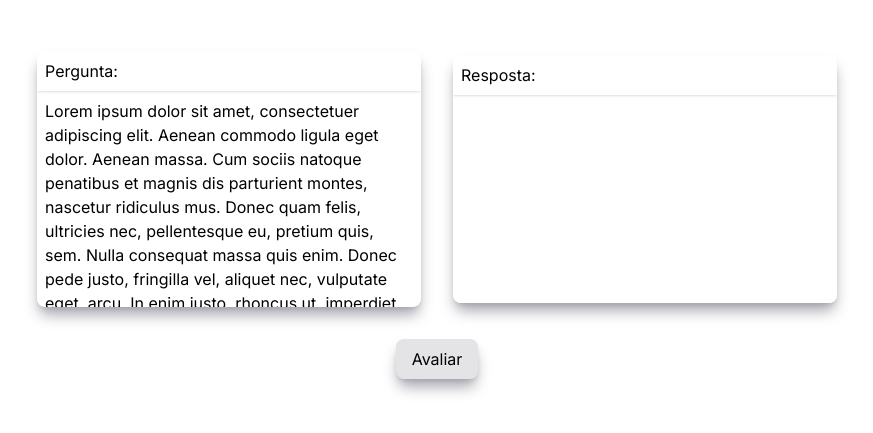
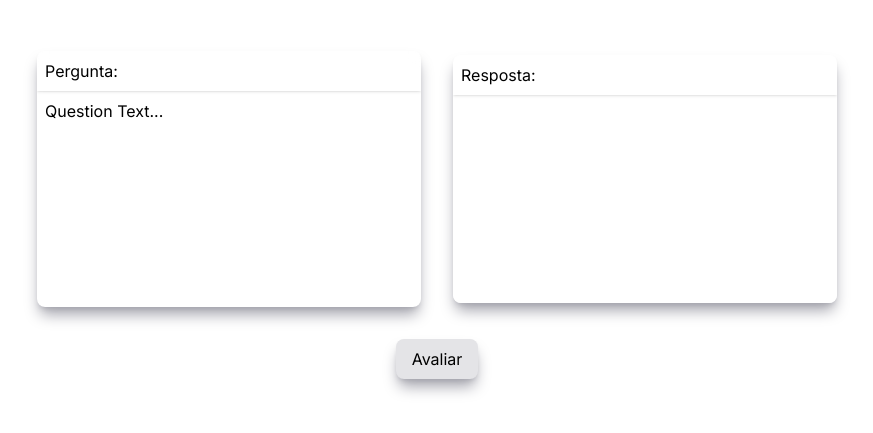
Before and after one commit to Gabriel-AB/ufrpe-answer-analyser, a Next.js app in the folder frontend/: page / in a window 1280 px wide. Shown: the part 185-618 px from the top of the page, without its empty margins (203-1076 px from the left). Built offline with nearby package versions, Linux system fonts and the light colour scheme.

Commit message:
feat: improve button animation

```diff
--- a/frontend/src/app/page.tsx
+++ b/frontend/src/app/page.tsx
@@ -7,7 +7,7 @@ export default function Home() {
             Pergunta:
           </div>
           <span className="p-2">
-            Lorem ipsum dolor sit amet, consectetuer adipiscing elit. Aenean commodo ligula eget dolor. Aenean massa. Cum sociis natoque penatibus et magnis dis parturient montes, nascetur ridiculus mus. Donec quam felis, ultricies nec, pellentesque eu, pretium quis, sem. Nulla consequat massa quis enim. Donec pede justo, fringilla vel, aliquet nec, vulputate eget, arcu. In enim justo, rhoncus ut, imperdiet a, venenatis vitae, justo. Nullam dictum felis eu pede mollis pretium. Integer tincidunt. Cras dapibus. Vivamus elementum semper nisi. Aenean vulputate eleifend tellus. Aenean leo ligula, porttitor eu, consequat vitae, eleifend ac, enim. Aliquam lorem ante, dapibus in, viverra quis, feugiat a, tellus. Phasellus viverra nulla ut metus varius laoreet. Quisque rutrum. Aenean imperdiet. Etiam ultricies nisi vel augue. Curabitur ullamcorper ultricies nisi. Nam eget dui. Etiam rhoncus. Maecenas tempus, tellus eget condimentum rhoncus, sem quam semper libero, sit amet adipiscing sem neque sed ipsum. Nam quam nunc, blandit vel, luctus pulvinar, hendrerit id, lorem. Maecenas nec odio et ante tincidunt tempus. Donec vitae sapien ut libero venenatis faucibus. Nullam quis ante. Etiam sit amet orci eget eros faucibus tincidunt. Duis leo. Sed fringilla mauris sit amet nibh. Donec sodales sagittis magna. Sed consequat, leo eget bibendum sodales, augue velit cursus nunc,
+            Question Text...
           </span>
 
         </div>
@@ -18,7 +18,7 @@ export default function Home() {
           <textarea className="p-2 min-h-52 outline-none shadow-none resize-none"/>
         </div>
       </div>
-      <button className="bg-zinc-200 rounded-lg py-2 px-4 shadow-lg shadow-zinc-400 hover:bg-zinc-300 active:bg-zinc-400 active:translate-y-2">
+      <button className="bg-zinc-200 rounded-lg py-2 px-4 shadow-lg shadow-zinc-400 hover:bg-zinc-300 active:bg-zinc-400 active:translate-y-px">
         Avaliar
       </button>
     </main>
```
